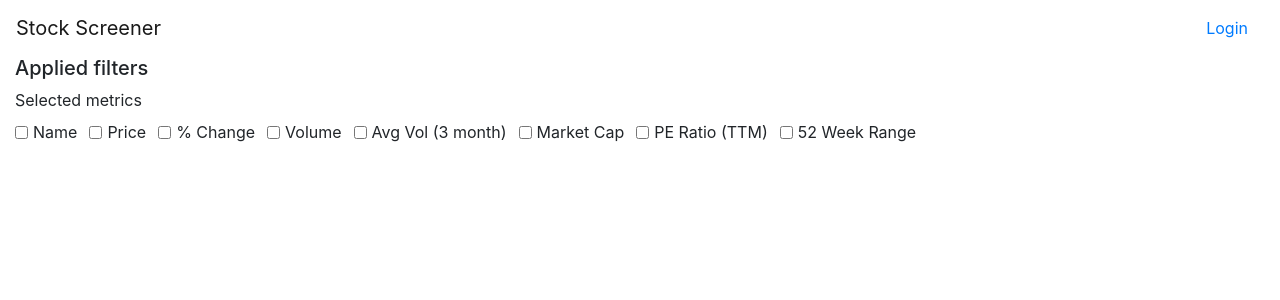
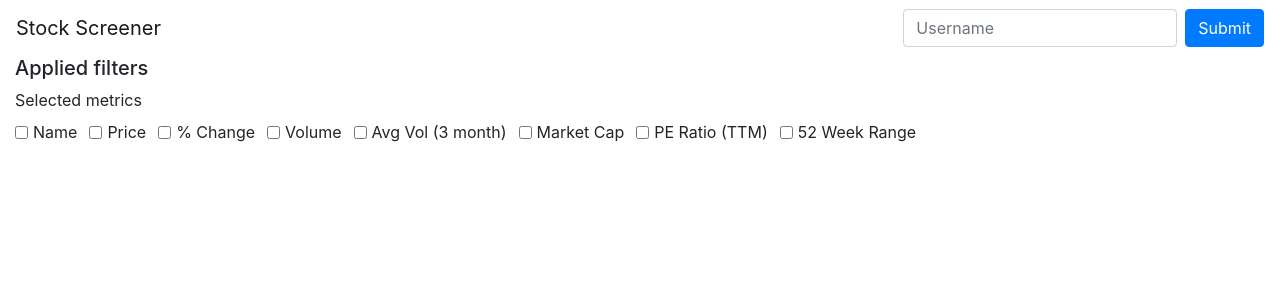
Before and after one commit to marcoskwkm/stock-screener, a React (Create React App) app in the folder app/: page / in a window 1280 px wide. Both pictures are taken after a click on the button "Login". Shown: the top 300 px of the page. Built offline with nearby package versions, Linux system fonts and the light colour scheme.

Commit message:
[app] Add fake authentication

```diff
--- a/app/src/App.tsx
+++ b/app/src/App.tsx
@@ -1,6 +1,7 @@
-import React, { useState } from 'react'
-import { Nav, Navbar } from 'react-bootstrap'
+import React from 'react'
+import { Navbar } from 'react-bootstrap'
 
+import Login from './Login'
 import Screener from './Screener'
 
 function App() {
@@ -8,7 +9,7 @@ function App() {
     <div className="App">
       <Navbar>
         <Navbar.Brand className="mr-auto">Stock Screener</Navbar.Brand>
-        <Nav.Link>Login</Nav.Link>
+        <Login />
       </Navbar>
       <Screener />
     </div>
--- /dev/null
+++ b/app/src/Login.tsx
@@ -0,0 +1,50 @@
+import React, { useState } from 'react'
+import { Button, Form, Nav, Navbar } from 'react-bootstrap'
+
+type State = 'initial' | 'form-open' | 'logged-in'
+
+const Login = () => {
+  const [state, setState] = useState<State>('initial')
+  const [user, setUser] = useState<string | null>(null)
+
+  const handleUserInputChange = (event: any) => setUser(event.target.value)
+
+  const handleSubmit = async () => {
+    setState('logged-in')
+  }
+
+  if (state === 'initial') {
+    return (
+      <Nav>
+        <Nav.Link onClick={() => setState('form-open')}>Login</Nav.Link>
+      </Nav>
+    )
+  }
+
+  if (state === 'form-open') {
+    return (
+      <Form inline>
+        <Form.Control
+          type="text"
+          placeholder="Username"
+          className="mr-sm-2"
+          onChange={handleUserInputChange}
+        />
+        <Button variant="primary" onClick={handleSubmit}>
+          Submit
+        </Button>
+      </Form>
+    )
+  }
+
+  return (
+    <>
+      <Navbar.Text className="mr-sm-2">Signed in as {user}</Navbar.Text>
+      <Nav>
+        <Nav.Link onClick={() => setState('initial')}>Logout</Nav.Link>
+      </Nav>
+    </>
+  )
+}
+
+export default Login
--- a/app/src/Screener.tsx
+++ b/app/src/Screener.tsx
@@ -1,5 +1,4 @@
 import React from 'react'
-import { Col, Container, Form, Row } from 'react-bootstrap'
 
 import Filter from './Filter'
 
```
